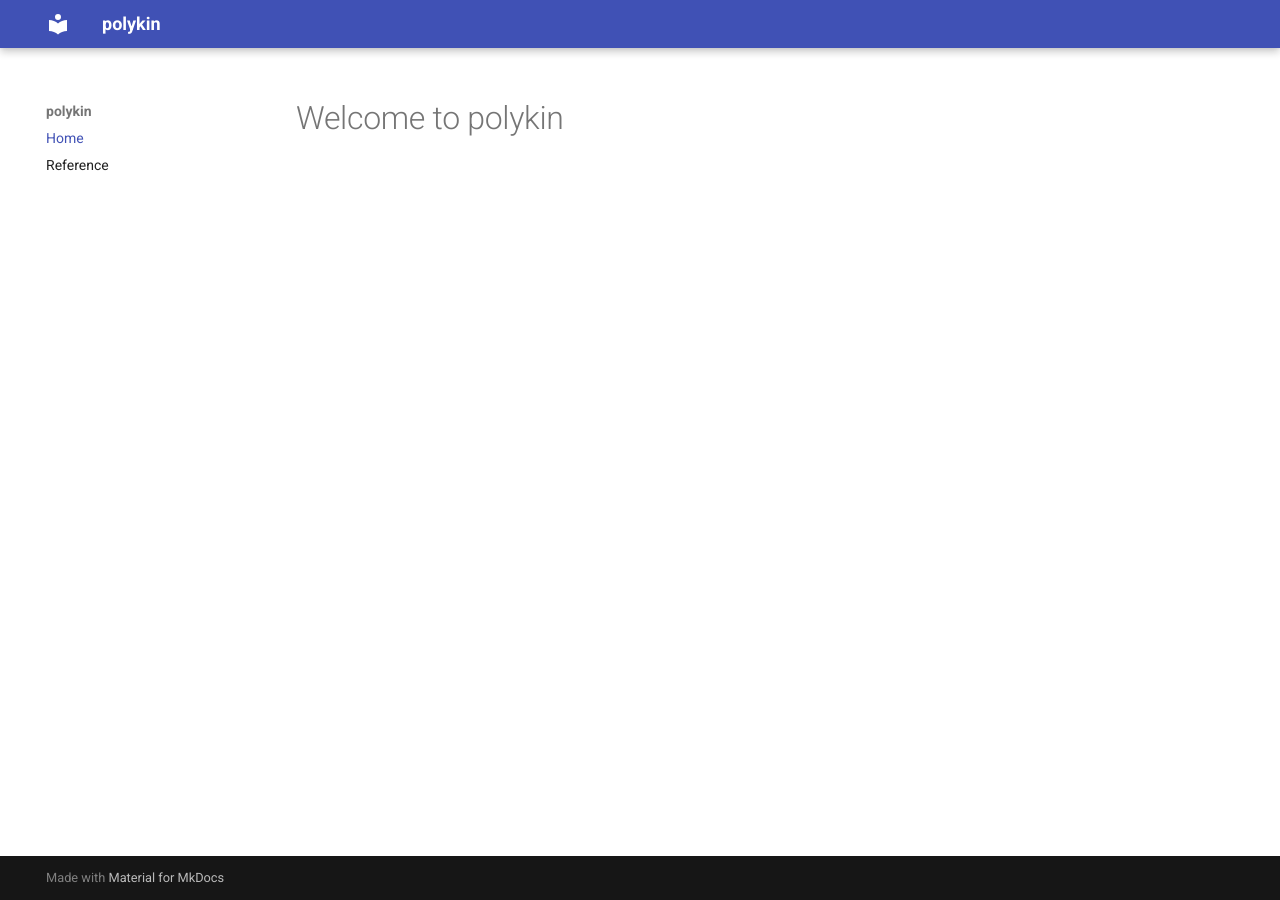
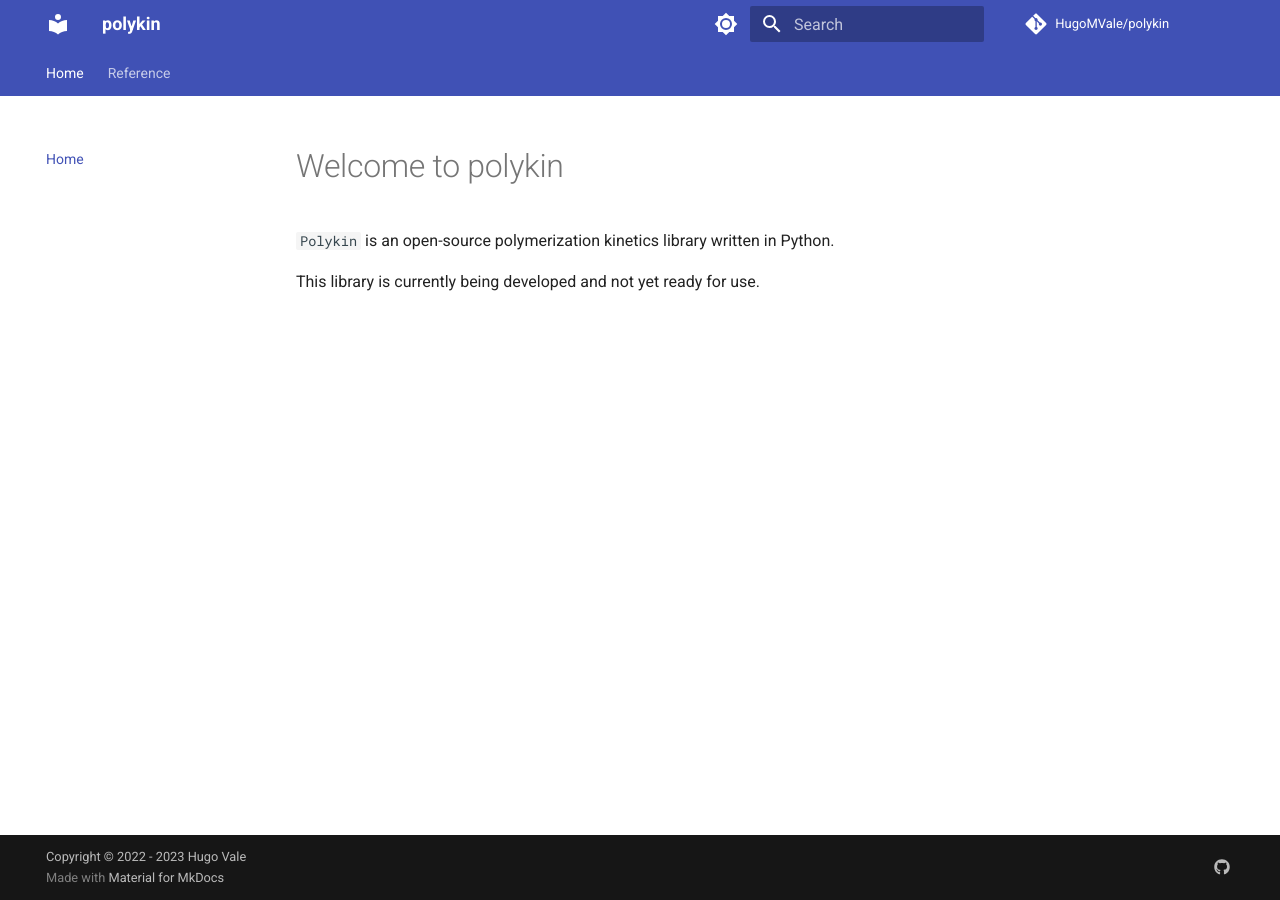
Before and after one commit to HugoMVale/polykin, an MkDocs documentation site: the page built from docs/index.md, in a window 1280 px wide. Built offline with MkDocs 1.6.1 and Material for MkDocs 9.7.7, drawn with Linux system fonts in a browser that asks for light colours; comment, search, counter and statistics services are not loaded.

Commit message:
update mkdocs config

```diff
--- a/docs/index.md
+++ b/docs/index.md
@@ -1 +1,5 @@
 # Welcome to polykin
+
+`Polykin` is an open-source polymerization kinetics library written in Python.
+
+This library is currently being developed and not yet ready for use.
--- a/mkdocs.yml
+++ b/mkdocs.yml
@@ -1,19 +1,73 @@
+# Project information
 site_name: polykin
 site_url: https://hugomvale.github.io/polykin/
+site_author: Hugo Vale
+site_description: >-
+  An open-source Python package for polymerization kinetics.
 
-nav:
-    - Home: index.md
-    - Reference: reference.md
+# Repository
+repo_name: HugoMVale/polykin
+repo_url: https://github.com/HugoMVale/polykin
 
-theme: material
+# Copyright
+copyright: Copyright &copy; 2022 - 2023 Hugo Vale
+
+# Configuration
+theme:
+  name: material
+  features:
+    - search.highlight
+    #  - search.share
+    - search.suggest
+    # - navigation.instant
+    - navigation.tabs
+    - navigation.expand
+    - navigation.top
+  palette:
+    - scheme: default
+      primary: indigo
+      accent: indigo
+      toggle:
+        icon: material/brightness-7
+        name: Switch to dark mode
+    - scheme: slate
+      primary: indigo
+      accent: indigo
+      toggle:
+        icon: material/brightness-4
+        name: Switch to light mode
+
+watch:
+  - src/polykin
 
 plugins:
-- mkdocstrings:
-    handlers:
+  - search
+  - mkdocstrings:
+      handlers:
         python:
-            paths: [src]
+          paths: [src]
+          options:
+            show_source: false
+
+# Customization
+extra:
+  analytics:
+    provider: google
+    property: !ENV GOOGLE_ANALYTICS_KEY
+  social:
+    - icon: fontawesome/brands/github
+      link: https://github.com/HugoMVale
+  #  - icon: fontawesome/brands/python
+  #    link: https://pypi.org/project/mkdocs-material/
 
 markdown_extensions:
+  - admonition
+  - footnotes
+  - pymdownx.caret
+  - pymdownx.mark
+  - pymdownx.tilde
+  - pymdownx.betterem:
+      smart_enable: all
   - pymdownx.arithmatex:
       generic: true
 
@@ -21,3 +75,7 @@ extra_javascript:
   - javascripts/mathjax.js
   - https://polyfill.io/v3/polyfill.min.js?features=es6
   - https://cdn.jsdelivr.net/npm/mathjax@3/es5/tex-mml-chtml.js
+
+nav:
+  - Home: index.md
+  - Reference: reference.md
```
Also changed, not shown: README.md (+1 -1 lines).
